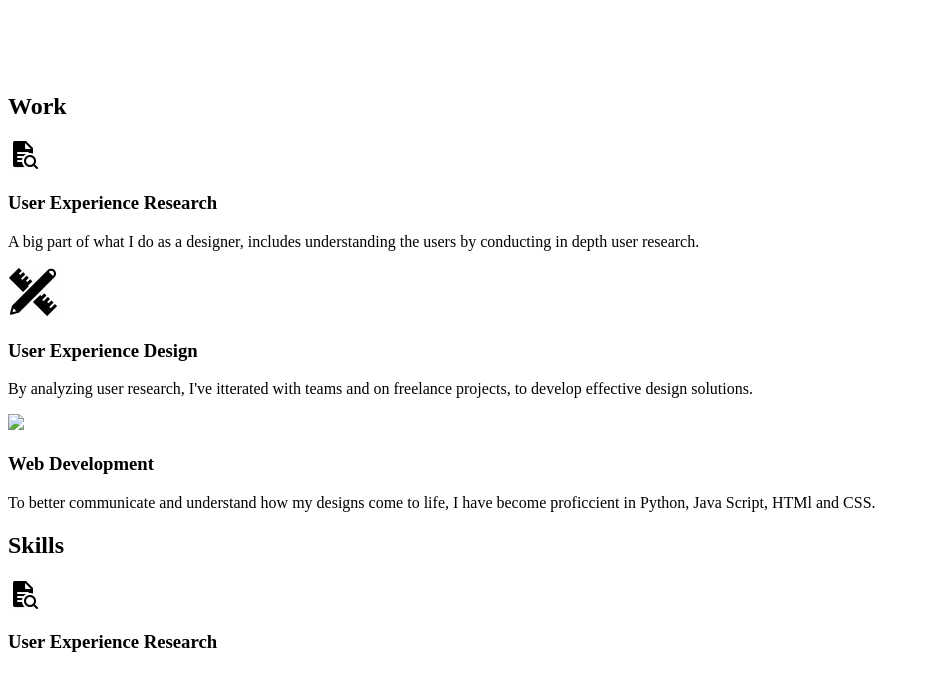
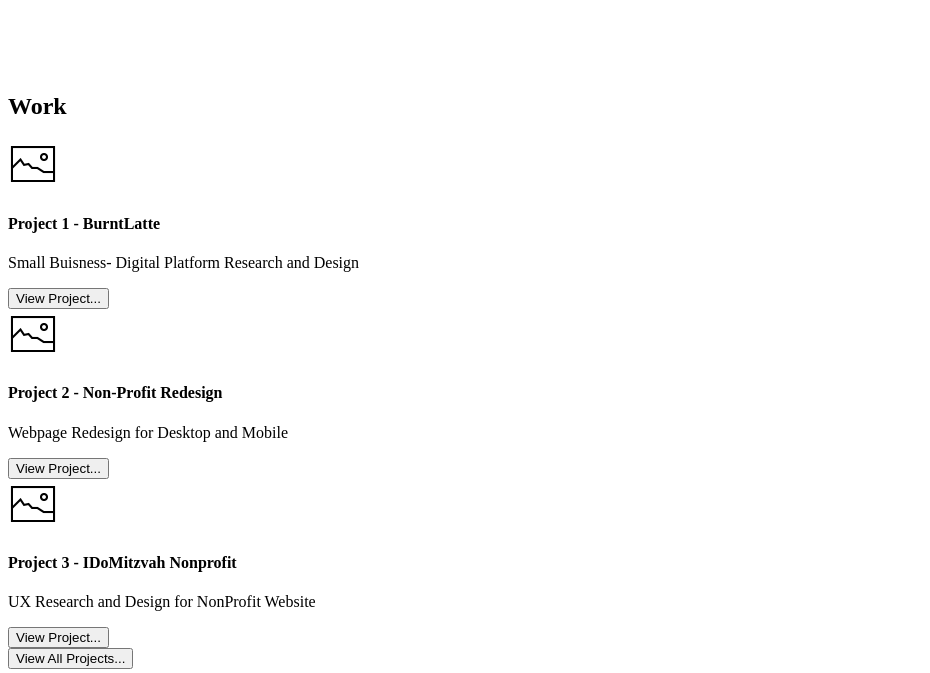
Before and after one commit to SarahEthylBanks/UX_UI_HW_18, a plain HTML site: page index.html in a window 1280 px wide. Shown: the part 1040-1713 px from the top of the page, without its empty margins (0-930 px from the left). Drawn offline with Linux system fonts and the light colour scheme.

Commit message:
commit 3 hw 18

```diff
--- a/index.html
+++ b/index.html
@@ -49,34 +49,62 @@
                 Work
             </h1>
             <div class="workGrid"> <!-- big container-->
-                <div> <!-- Project 1 -->
-                    <img src="images/icons8-analyze copy.gif">
-                    <h3>
-                        User Experience Research
-                    </h3>
+
+                <div> <!-- Project 1 Image -->
+                    <img src="images/icons8-image.gif">
+                </div>
+
+
+                <div> <!-- Additional info Project 1-->
+                    <h4>
+                        Project 1 - BurntLatte
+                    </h4>
                     <p>
-                        A big part of what I do as a designer, includes understanding the users by conducting in depth user research.
+                        Small Buisness- Digital Platform Research and Design
                     </p>
+                    <button>
+                        View Project...
+                    </button>
                 </div>
-                <div> <!-- Project 2 -->
-                    <img src="images/icons8-design.gif">
-                    <h3>
-                        User Experience Design
-                    </h3>
+
+                <div> <!-- Project 2 Image -->
+                    <img src="images/icons8-image.gif">
+                </div>
+
+
+                <div> <!-- Additional info Project 2-->
+                    <h4>
+                        Project 2 - Non-Profit Redesign
+                    </h4>
                     <p>
-                        By analyzing user research, I've itterated with teams and on freelance projects, to develop effective design solutions.
+                        Webpage Redesign for Desktop and Mobile
                     </p>
+                    <button>
+                        View Project...
+                    </button>
                 </div>
-                <div> <!-- Project 3 -->
-                    <img src="images/icons8-laptop-settings.gif">
-                    <h3>
-                        Web Development
-                    </h3>
+
+                <div> <!-- Project 3 Image -->
+                    <img src="images/icons8-image.gif">
+                </div>
+
+
+                <div> <!-- Additional info Project 3-->
+                    <h4>
+                        Project 3 - IDoMitzvah Nonprofit
+                    </h4>
                     <p>
-                        To better communicate and understand how my designs come to life, I have become proficcient in Python, Java Script, HTMl and CSS.
+                        UX Research and Design for NonProfit Website
                     </p>
+                    <button>
+                        View Project...
+                    </button>
                 </div>
+
             </div>
+            <button>
+                View All Projects...
+            </button>
 
         </section>
 
```
Also changed, not shown: images/icons8-image.gif (added).
